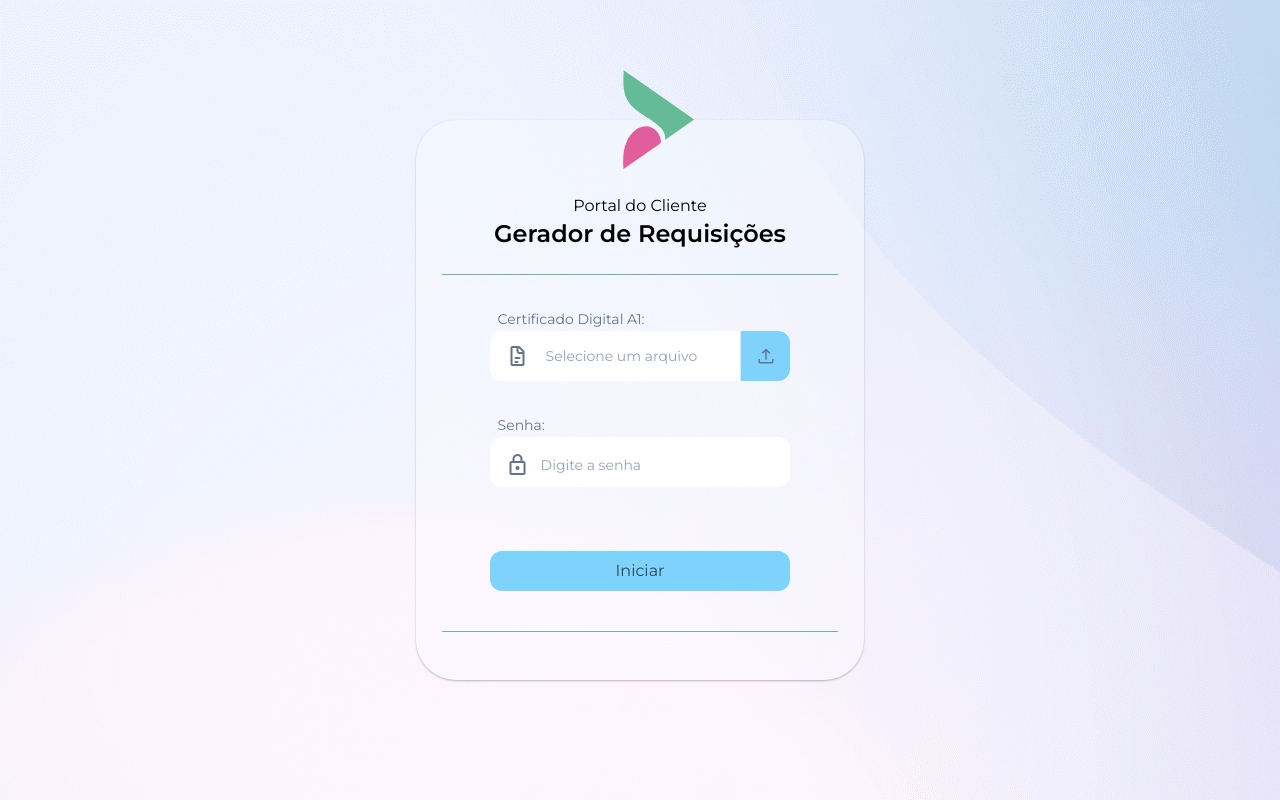
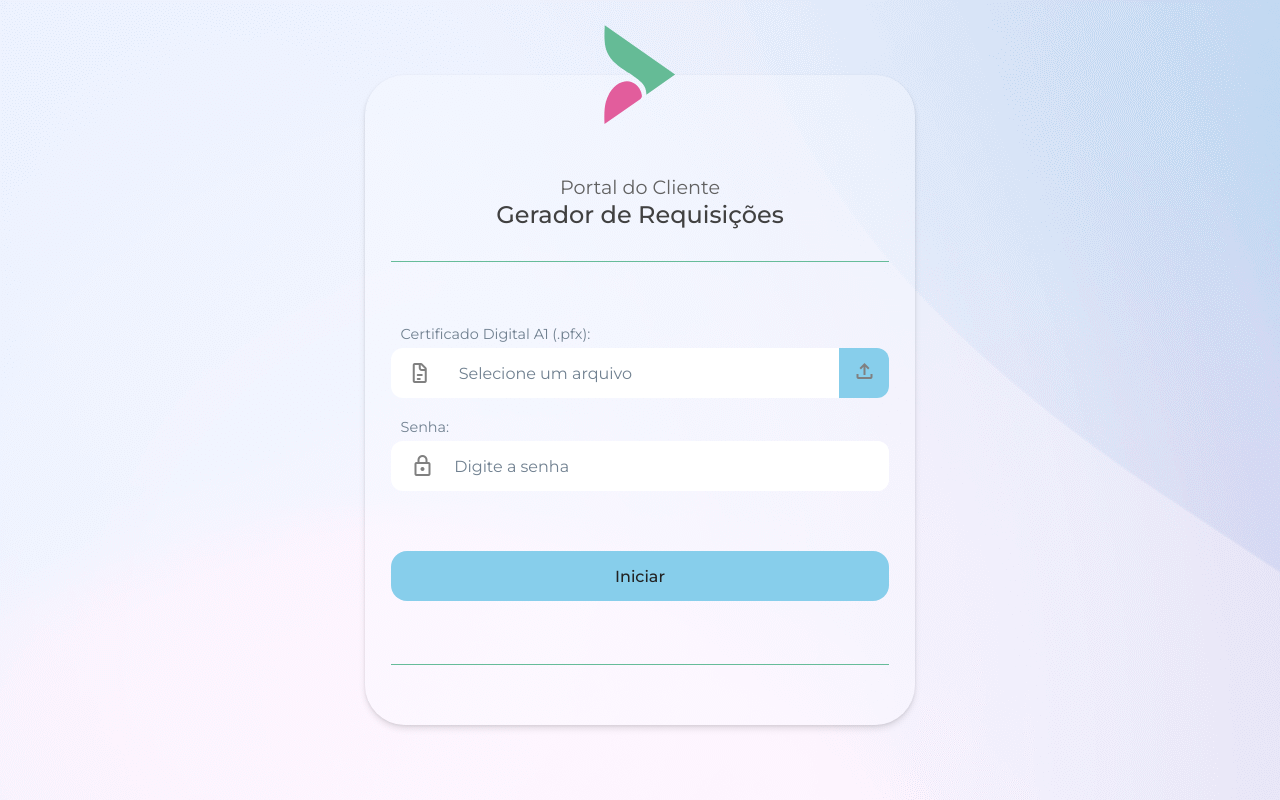
Before and after one commit to fgandraf/app_signerfront, a plain HTML site: page index.html in a window 1280 px wide. Drawn offline with nearby package versions, Linux system fonts and the light colour scheme.

Commit message:
removendo o tailwind

```diff
--- /dev/null
+++ b/css/styles.css
@@ -0,0 +1,205 @@
+*{
+    margin: 0;
+    padding: 0;
+    font-family: Montserrat;
+    font-size: 1rem;
+}
+
+main{
+    height: 100vh;
+    background-image: url(/images/background.png);
+    display: flex;
+    justify-content: center;
+    align-items: center;
+}
+
+#container{
+    background-color: #f8faff5a;
+    width: 550px;
+    height: 650px;
+    box-sizing: border-box;
+    border-radius: 40px;
+    display: flex;
+    flex-direction: column;
+    padding: 0 2%;
+    box-shadow: 0 4px 6px rgba(0, 0, 0, 0.1), 0 1px 3px rgba(0, 0, 0, 0.08);
+}
+
+#container__header{
+    width: 100%;
+    height: 200px;
+    display: flex;
+    flex-direction: column;
+    align-items: center;
+    justify-content: center;
+    border-bottom: 1px solid #66bc99;
+    position: relative;
+}
+
+#header__logo{
+    position: absolute;
+    top: -50px;
+    height: 100px;
+    width: 100px;
+    background-image: url(/images/logo.svg);
+    background-size: contain;
+    background-repeat: no-repeat;
+    background-position: center;
+}
+
+h1{
+    padding-top: 100px;
+    font-size: 1.2rem;
+    font-weight: 400;
+    color: #616161;
+}
+
+h2{
+    font-size: 1.5rem;
+    line-height: 2rem;
+    font-weight: 500;
+    padding-bottom: 30px;
+    color: #414141;
+}
+
+#container__body{
+    height: 65%;
+    width: 100%;
+    display: flex;
+    flex-direction: column;
+    align-items: center;
+    justify-content: center;
+    padding: 20px 0px;
+    gap: 20px;
+}
+
+.field_container{
+    width: 100%;
+    display: flex;
+    flex-direction: column;
+}
+
+label{
+    padding-left: 10px;
+    padding-bottom: 5px;
+    font-size: 0.9rem;
+    color: slategray;
+}
+
+.field_item{
+    display: flex;
+    justify-content: space-between;
+    align-items: center;
+    border-radius: 12px;
+    width: 100%;
+    height: 50px;
+    background-color: white;
+}
+
+.leading_icon {
+    font-size: 1.5rem;
+    align-content: center;
+    text-align: center;
+    color: gray;
+    padding: 0 10px;
+    height: 100%;
+    border-top-left-radius: 12px;
+    border-bottom-left-radius: 12px;
+    width: 50px;
+}
+
+.field_placeholder{
+    background-color: transparent;
+    font-size: 1rem;
+    padding-left: 10px;
+    width: 100%;
+    color: slategray;
+    height: 100%;
+    align-content: center;
+}
+
+.trailing_icon{
+    font-size: 1.5rem;
+    align-content: center;
+    text-align: center;
+    color: gray;
+    padding-right: 10px;
+    height: 100%;
+    width: 30px;
+    transition-duration: 500ms;
+}
+
+#uploadButton{
+    border-top-right-radius: 12px;
+    border-bottom-right-radius: 12px;
+    box-sizing: border-box;
+    height: 100%;
+    cursor: pointer;
+    transition-duration: 500ms;
+    background-color: skyblue;
+}
+
+#input_file{
+    display: none;
+}
+
+
+#uploadButton:hover{
+    background-color: #515e9b;
+    color: white;
+
+    .trailing_icon{
+        color: white;
+    }
+}
+
+#passwordField{
+    width: 100%;
+    height: 100%;
+    border: none;
+    border-top-right-radius: 12px;
+    border-bottom-right-radius: 12px;
+}
+
+#passwordField::placeholder {
+  color: slategray;
+}
+
+a{
+    text-decoration: none;
+}
+
+#startButton{
+    margin: 40px 5px 0 5px;
+    width: 100%;
+    height: 50px;
+    background-color: skyblue;
+    border-radius: 16px;
+    display: flex;
+    justify-content: center;
+    align-items: center;
+    transition: 500ms;
+    color: rgb(34, 34, 34);
+    font-weight: 500;
+}
+
+#startButton:hover{
+    background-color: #515e9b;
+    color: white;
+}
+
+#footer{
+    position: relative;
+    height: 70px;
+    border-top: 1px solid gray;
+    display: flex;
+    justify-content: center;
+    align-items: center;
+    border-color: #66bc99;
+
+    #log{
+        display: none;
+        width: 100%;
+        text-align: center;
+    }
+}
--- a/index.html
+++ b/index.html
@@ -3,47 +3,66 @@
 <head>
     <meta charset="UTF-8">
     <meta name="viewport" content="width=device-width, initial-scale=1.0">
+    <link rel="stylesheet" href="css/styles.css">
     <link rel="preconnect" href="https://fonts.googleapis.com">
     <link rel="preconnect" href="https://fonts.gstatic.com" crossorigin>
     <link href="https://fonts.googleapis.com/css2?family=Montserrat:ital,wght@0,100..900;1,100..900&display=swap" rel="stylesheet">
     <link rel="stylesheet" href="https://fonts.googleapis.com/css2?family=Material+Symbols+Outlined:opsz,wght,FILL,GRAD@20..48,100..700,0..1,-50..200" />
-    <script src="https://cdn.tailwindcss.com"></script>
-    <title>Signer</title>
+    <title>LECOM - Gerador de Requisições</title>
 </head>
-<body class="font-[Montserrat]">
-    <main class="h-[100vh] flex bg-[url(/assets/background.png)] justify-center items-center">
-        <div id="container" class="relative bg-[#f8faff5a] w-[35vw] h-[70vh] box-border rounded-[40px] shadow-sm shadow-gray-500/50 flex flex-col justify-center p-[2%]">
-            <div id="header" class="flex flex-col w-full items-center justify-center  border-b border-[#66bc99]">
-                <img src="assets/logo_icon.svg" alt="Lecom logo" class="box-border h-[100px] w-[100px] absolute top-[-50px] left-[43%]">
-                <h1 class="text-base pt-12">Portal do Cliente</h1>
-                <h1 class="text-2xl font-semibold pb-6">Gerador de Requisições</h1>
+<body>
+    <main>
+        <div id="container">
+            <div id="container__header">
+                <div id="header__logo"></div>
+                <h1>Portal do Cliente</h1>
+                <h2>Gerador de Requisições</h1>
             </div>
-            <div id="body" class="h-[70%] w-full flex flex-col w-full items-center p-12 gap-8 justify-center">
-                <div id="certificadoItem" class="w-full">
-                    <label for="certificadoField" class="pl-2 text-sm pb-1 text-slate-500">Certificado Digital A1:</>
-                    <div class="flex bg-white rounded-xl h-[50px] items-center">
-                        <i class="text-[1.5rem] material-symbols-outlined self-center pl-4 pr-2">docs</i>
-                        <p id="fileText" class="bg-transparent pl-2 pr-4 flex-grow text-slate-400">Selecione um arquivo</p>
-                        <label id="uploadButton" class="h-full w-[50px] flex bg-sky-300 justify-center items-center rounded-r-xl border-l hover:bg-sky-600 cursor-pointer hover:text-white transition-colors">
-                            <input type="file" class="hidden">
-                            <span class="material-symbols-outlined font-light">upload</span>
+            <div id="container__body">
+                <div class="field_container">
+                    <label>Certificado Digital A1 (.pfx):</label>
+                    <div class="field_item">
+                        <i class="leading_icon material-symbols-outlined">docs</i>
+                        <span class="field_placeholder">Selecione um arquivo</span>
+
+                        <label id="uploadButton">
+                            <input id="input_file" type="file" class="hidden">
+                            <i class="trailing_icon material-symbols-outlined">upload</i>
                         </label>
                     </div>
                 </div>
-                <div id="senhaItem" class="w-full">
-                    <label for="senhaField" class="pl-2 text-sm pb-1 text-slate-500">Senha:</>
-                    <div class="grid grid-cols-[35px,auto] bg-white p-4 rounded-xl h-[50px]">
-                        <i class="text-[1.5rem] material-symbols-outlined self-center">lock</i>
-                        <input id="senhaField" type="password" placeholder="Digite a senha" class="placeholder-slate-400 outline-none bg-transparent">
+                <div class="field_container">
+                    <label>Senha:</label>
+                    <div class="field_item">
+                        <i class="leading_icon material-symbols-outlined">lock</i>
+                        <input id="passwordField" type="password" placeholder="Digite a senha">
                     </div>
                 </div>
-                <a id="startButtom" href="#" class="mt-8 w-full h-12 bg-sky-300 hover:bg-sky-600 my-2 rounded-xl p-2 flex justify-center items-center text-slate-700 hover:text-white transition-colors">Iniciar</a>
+                <a id="startButton" href="#">Iniciar</a>
             </div>
-            <div id="footer" class="relative h-[10%] border-t flex justify-center items-center border-[#66bc99]">
-                <p class="hidden">Aqui serão os logs</p>
+
+            <div id="footer">
+                <p id="log">Aqui serão os logs</p>
             </div>
+
         </div>
     </main>
-    <script src="scripts.js"></script>
 </body>
 </html>
+
+
+
+
+
+
+
+
+
+
+            <!-- </div>
+
+        </div>
+    </main>
+    <script src="js/scripts.js"></script>
+</body>
+</html> -->
```
Also changed, not shown: assets/logo_icon.svg (deleted), images/background.png (renamed from assets/background.png), images/logo.svg (added), js/scripts.js (renamed from scripts.js).
